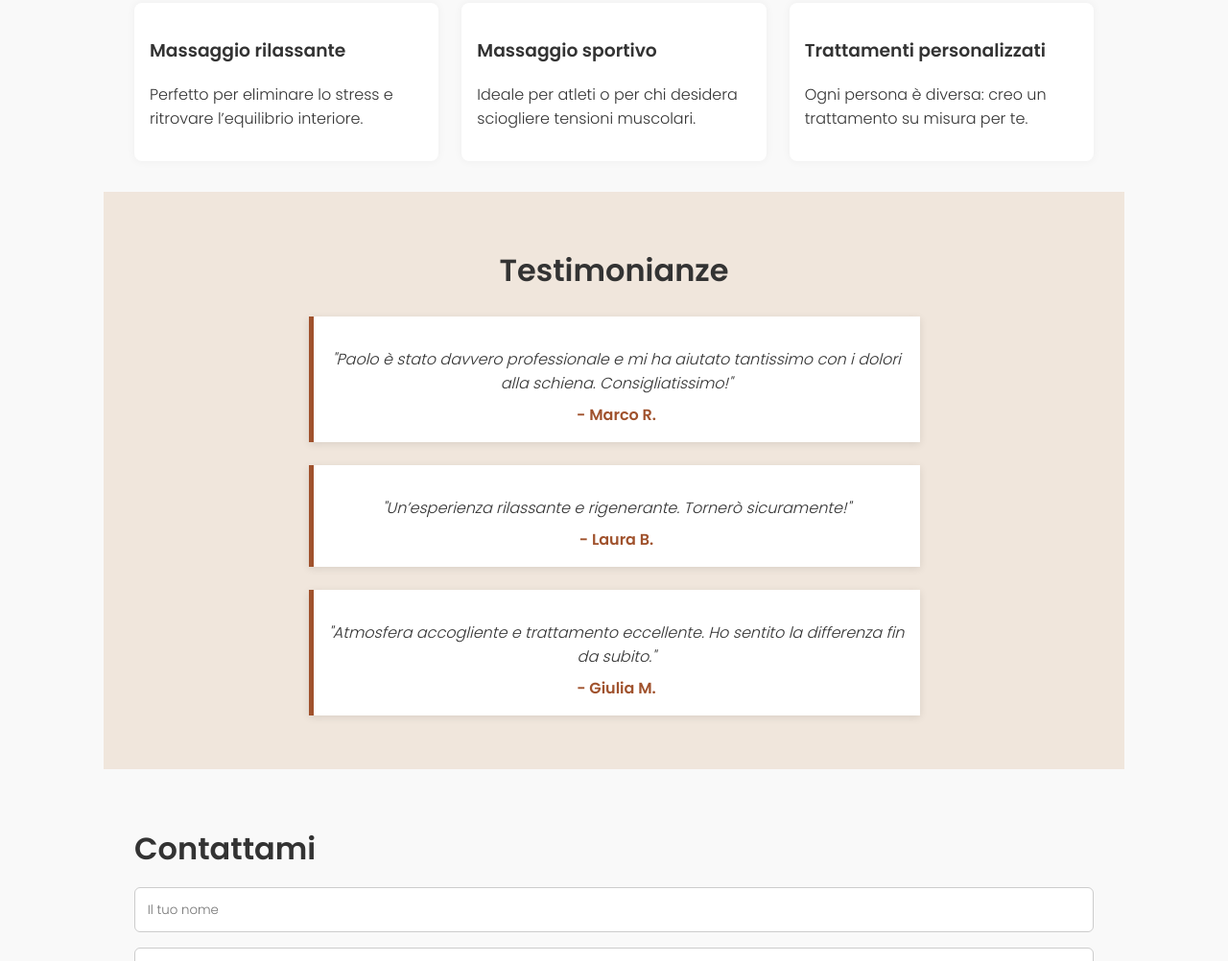
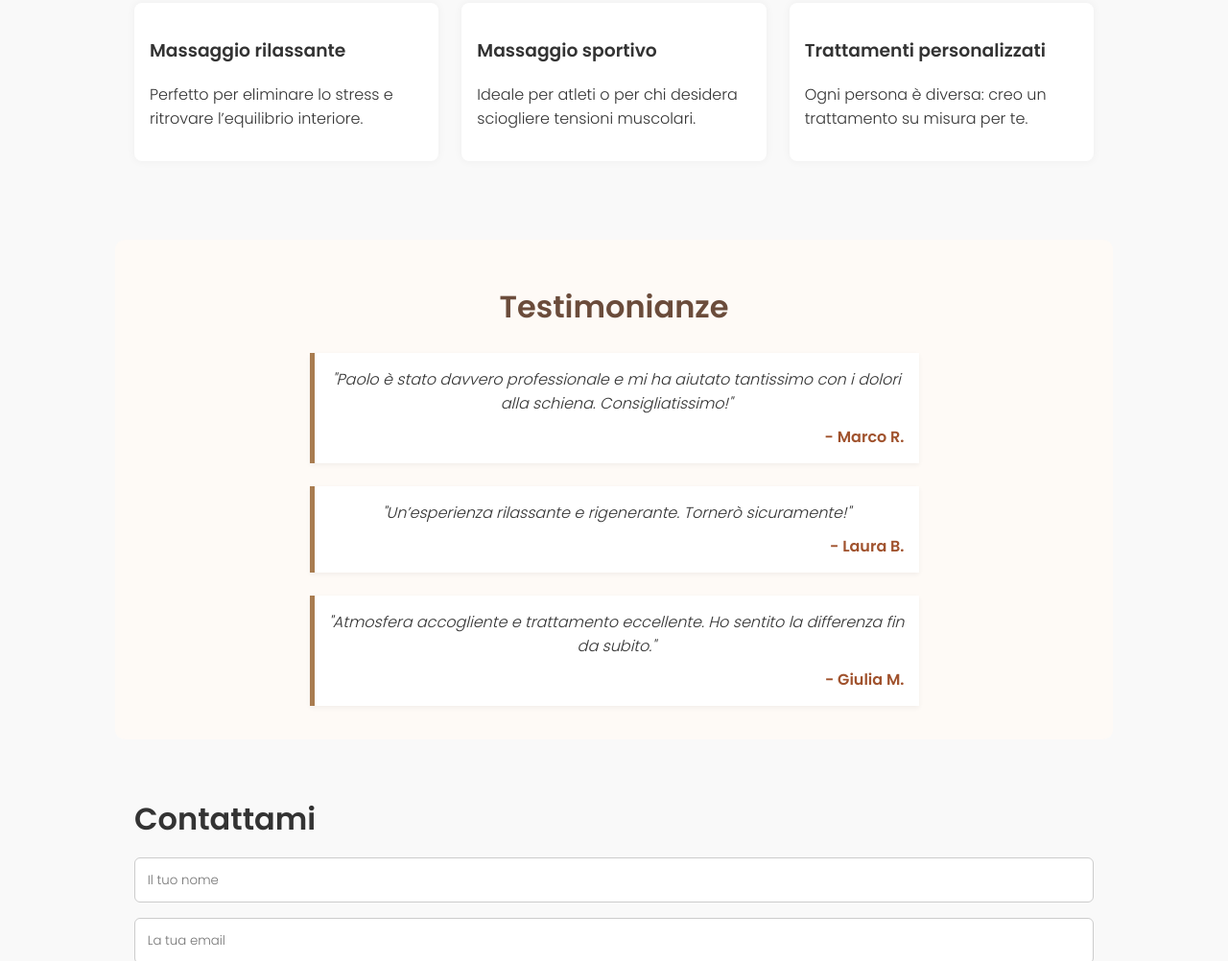
Before and after one commit to Paolo2197/paoloboggio-sito, a plain HTML site: page index.html in a window 1280 px wide. Shown: the part 1040-2042 px from the top of the page at 96% size. Drawn offline with Linux system fonts and the light colour scheme.

Commit message:
Update style.css

```diff
--- a/style.css
+++ b/style.css
@@ -184,6 +184,39 @@ button:hover {
   font-style: italic;
   margin-bottom: 0.5rem;
 }
+/* Testimonianze */
+#testimonianze {
+  margin-top: 50px;
+  padding: 20px;
+  background-color: #fefaf6;
+  border-radius: 10px;
+}
+
+#testimonianze h2 {
+  text-align: center;
+  margin-bottom: 20px;
+  color: #6b4c3b; /* marroncino */
+}
+
+.testimonial {
+  background-color: #fff;
+  padding: 15px;
+  margin-bottom: 15px;
+  border-left: 5px solid #a97c50; /* marroncino più intenso */
+  box-shadow: 0 2px 5px rgba(0,0,0,0.05);
+}
+
+.testimonial p {
+  font-style: italic;
+  margin: 0 0 10px 0;
+}
+
+.testimonial span {
+  display: block;
+  text-align: right;
+  font-weight: bold;
+  color: #6b4c3b;
+}
 
 .testimonial span {
   font-weight: bold;
```
